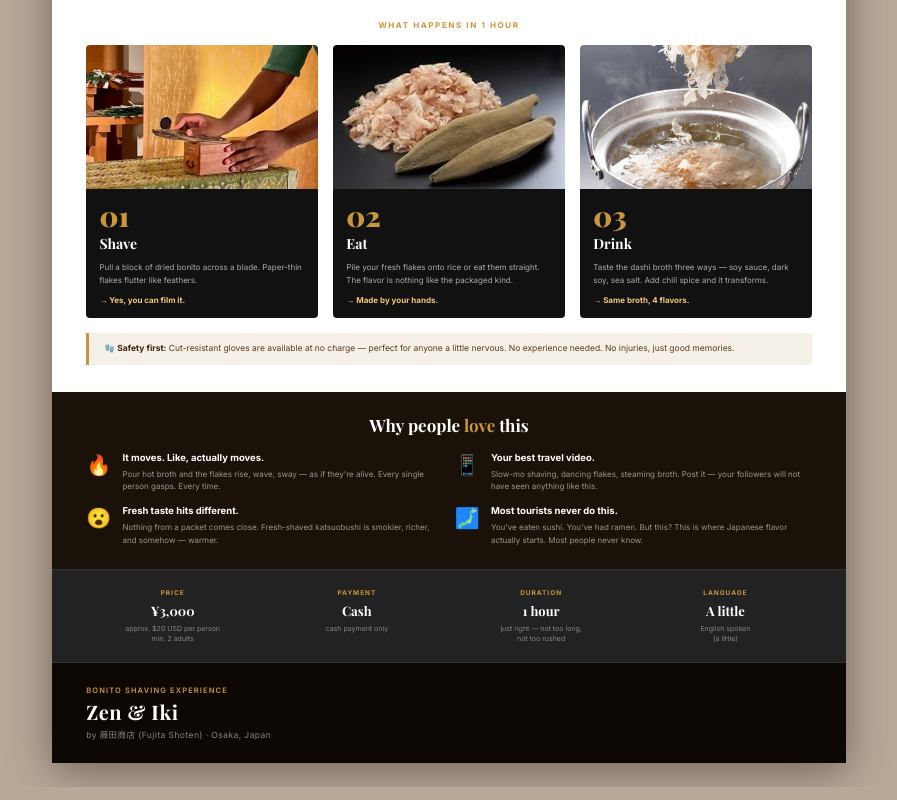
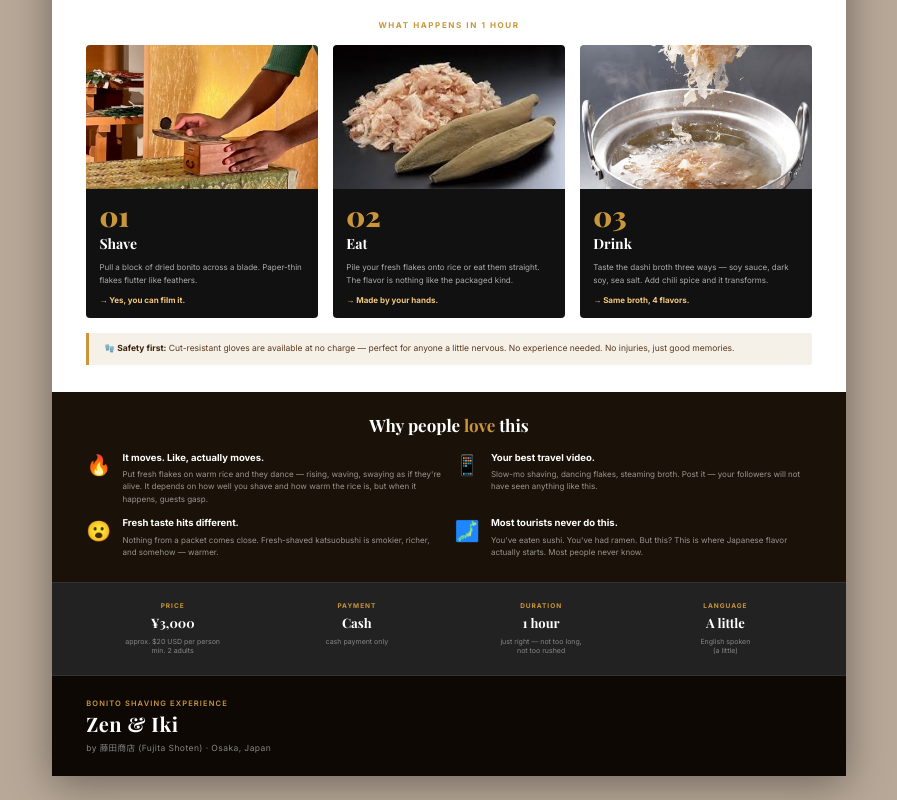
Before and after one commit to masa360/katsuo-flyer, a plain HTML site: page flyer-guest-en.html in a window 1280 px wide. Shown: the part 454-1254 px from the top of the page, without its empty margins (191-1088 px from the left). Drawn offline with nearby package versions, Linux system fonts and the light colour scheme; a web font is replaced by a local one.

Commit message:
Guest flyer: dancing flakes happen on warm rice, not guaranteed
Co-Authored-By: Claude Sonnet 5.5 <noreply@anthropic.com>

```diff
--- a/flyer-guest-en.html
+++ b/flyer-guest-en.html
@@ -460,7 +460,7 @@
         <div class="wow-icon">🔥</div>
         <div class="wow-copy">
           <strong>It moves. Like, actually moves.</strong>
-          <p>Pour hot broth and the flakes rise, wave, sway — as if they're alive. Every single person gasps. Every time.</p>
+          <p>Put fresh flakes on warm rice and they dance — rising, waving, swaying as if they're alive. It depends on how well you shave and how warm the rice is, but when it happens, guests gasp.</p>
         </div>
       </div>
       <div class="wow-fact">
```
Also changed, not shown: index.html (+1 -1 lines).
